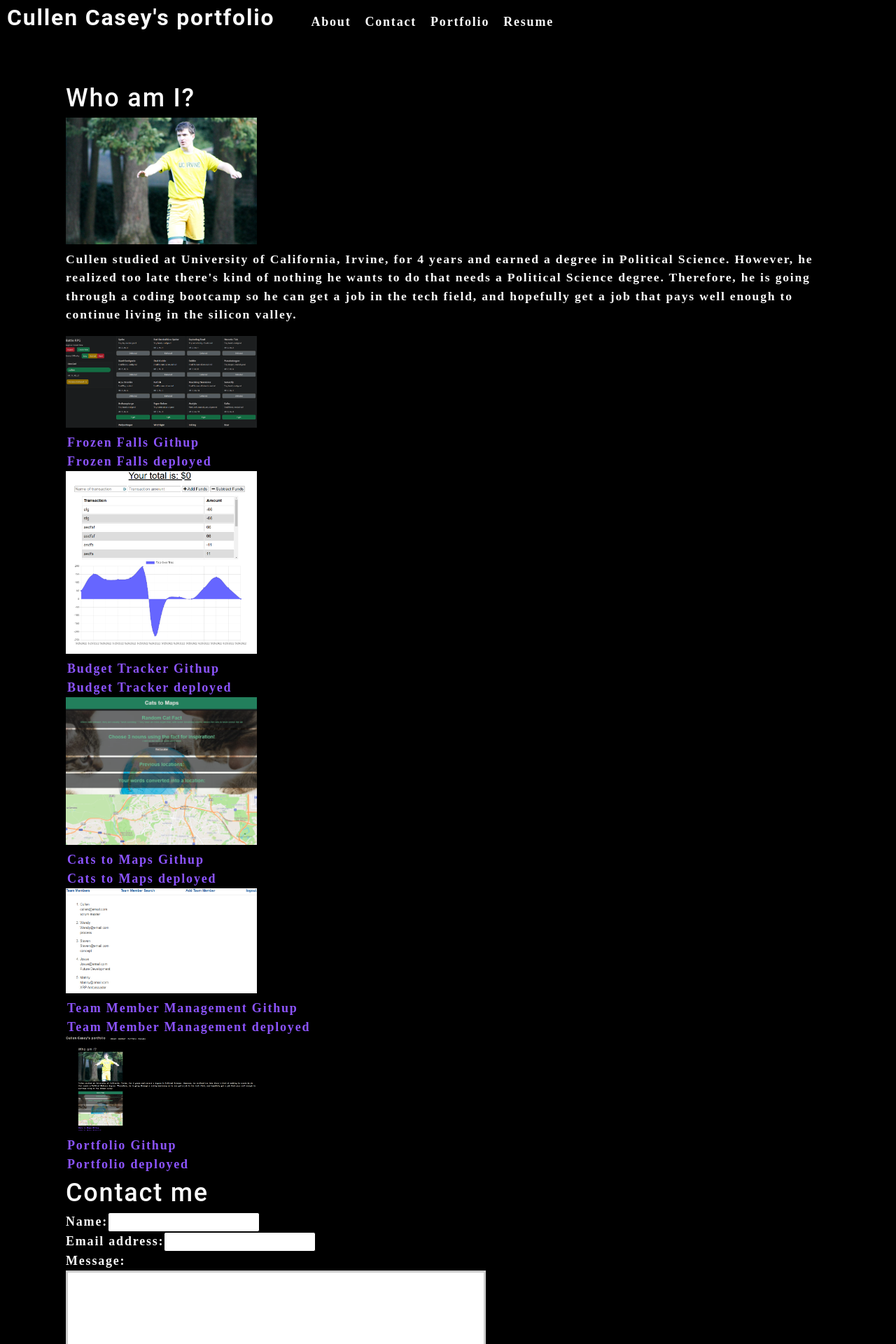
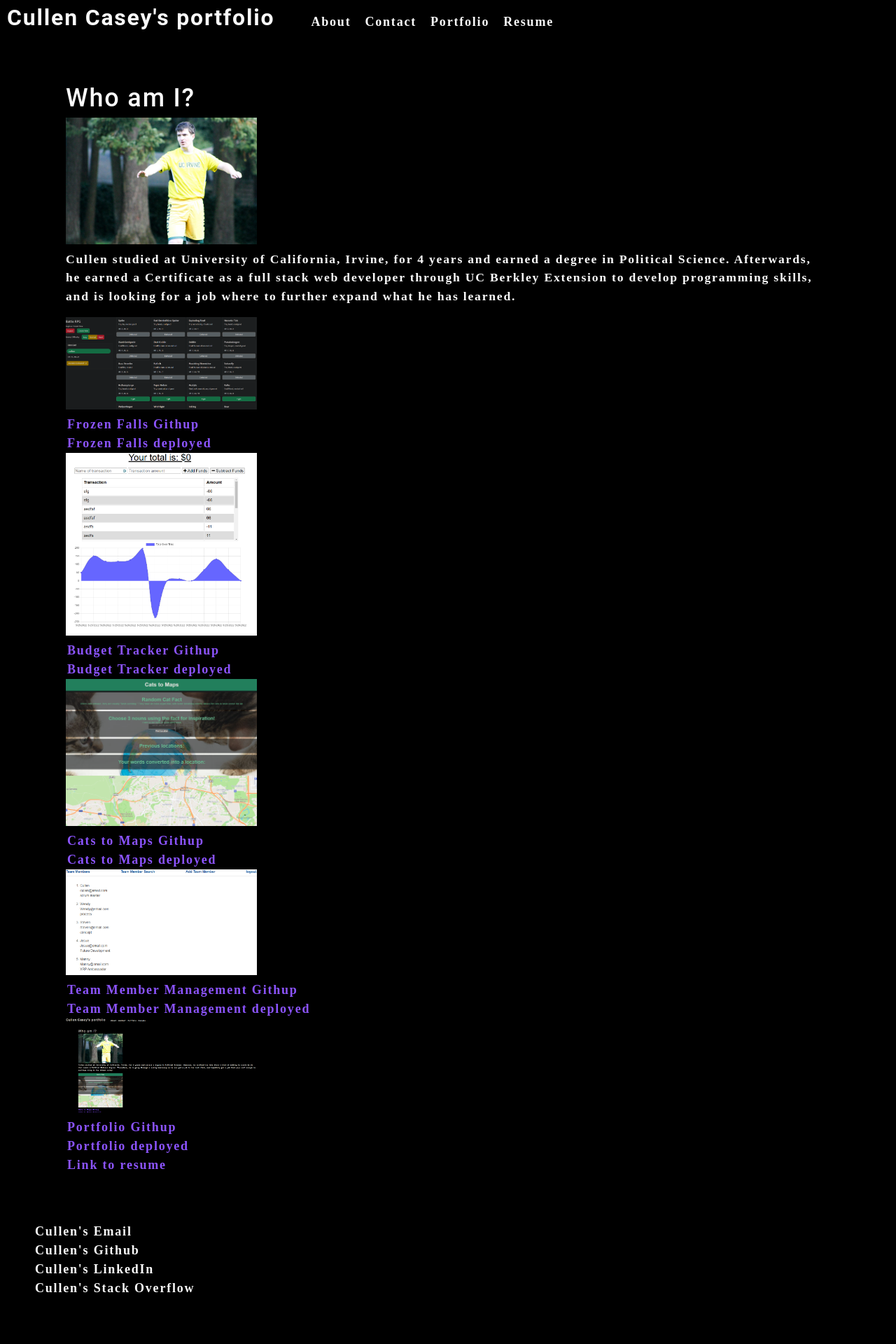
Before and after one commit to TheAltoidian/react-portfolio, a React (Create React App) app: page / in a window 1280 px wide. Shown: the top 1920 px of the page at 70% size. After the commit the page ends 1872 px from the top, so only its background shows below. Built offline with nearby package versions, Linux system fonts and the light colour scheme.

Commit message:
email and bio changed

```diff
--- a/src/App.js
+++ b/src/App.js
@@ -27,7 +27,7 @@ function App() {
         <div>
           <About></About>
           <Portfolio></Portfolio>
-          <Contact></Contact>
+          {/* <Contact></Contact> */}
           <Resume></Resume>
         </div>
       </main>
--- a/src/components/About/index.js
+++ b/src/components/About/index.js
@@ -6,8 +6,7 @@ function About() {
         <section id="About">
             <h1 id="about">Who am I?</h1>
             <img src={cullen} style={{ width: "25%" }} alt="picture of Cullen" />
-            <p>Cullen studied at University of California, Irvine, for 4 years and earned a degree in Political Science. However, he realized too late there's kind of nothing he wants to do that needs a Political Science degree. Therefore, he is going through a coding bootcamp so he can get a job in the tech field, and hopefully get a job that pays well enough to continue living in the silicon valley.
-            </p>
+            <p>Cullen studied at University of California, Irvine, for 4 years and earned a degree in Political Science. Afterwards, he earned a Certificate as a full stack web developer through UC Berkley Extension to develop programming skills, and is looking for a job where to further expand what he has learned.            </p>
         </section>
     );
 }
--- a/src/components/Footer/index.js
+++ b/src/components/Footer/index.js
@@ -6,6 +6,9 @@ function Footer() {
             <nav>
                 <ul className="navActive">
 
+                    <li>
+                        <a href="mailto: cullenjcasey@gmail.com">Cullen's Email</a>
+                    </li>
                     <li>
                         <a href="https://github.com/TheAltoidian">Cullen's Github</a>
                     </li>
```
